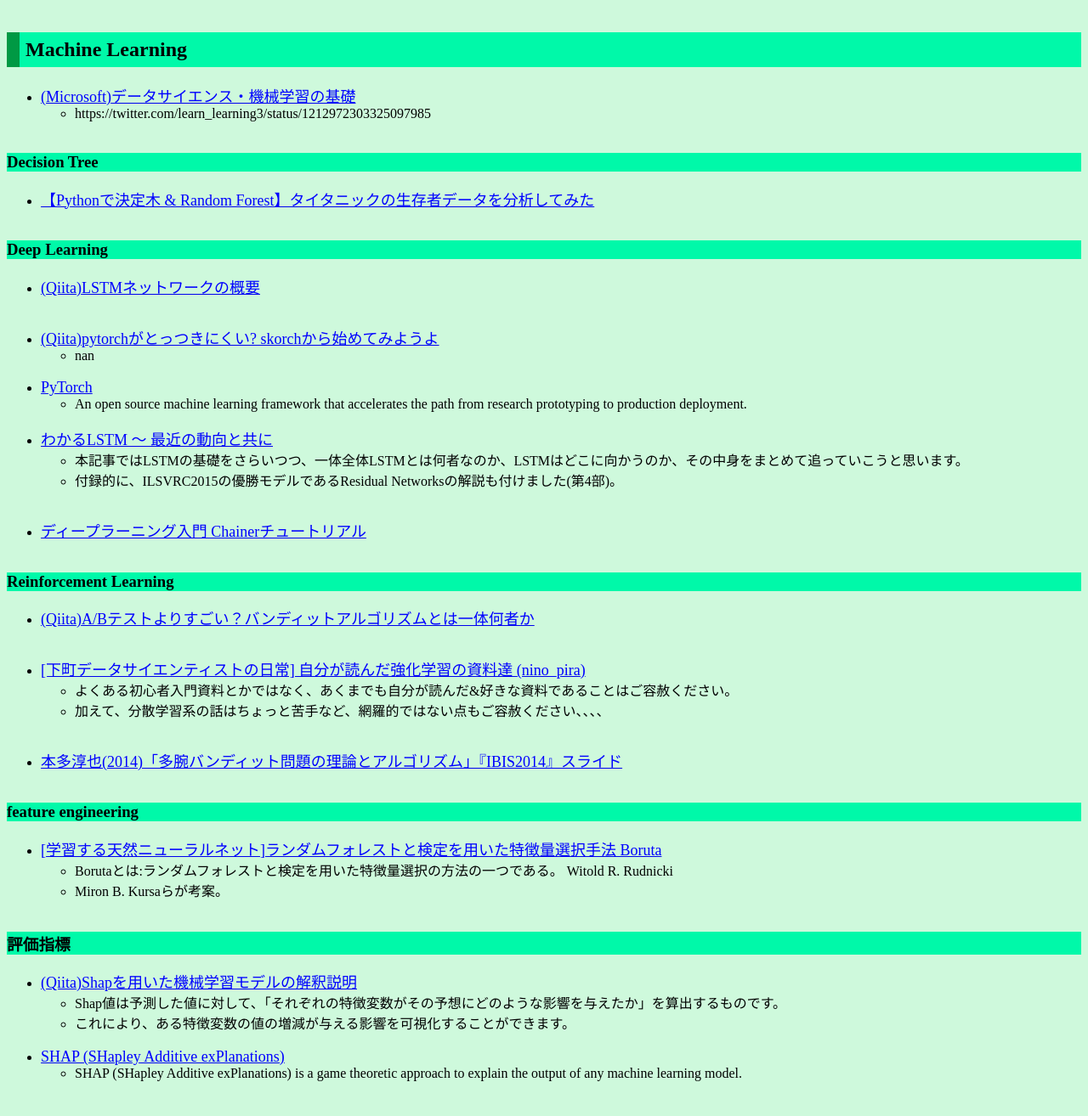
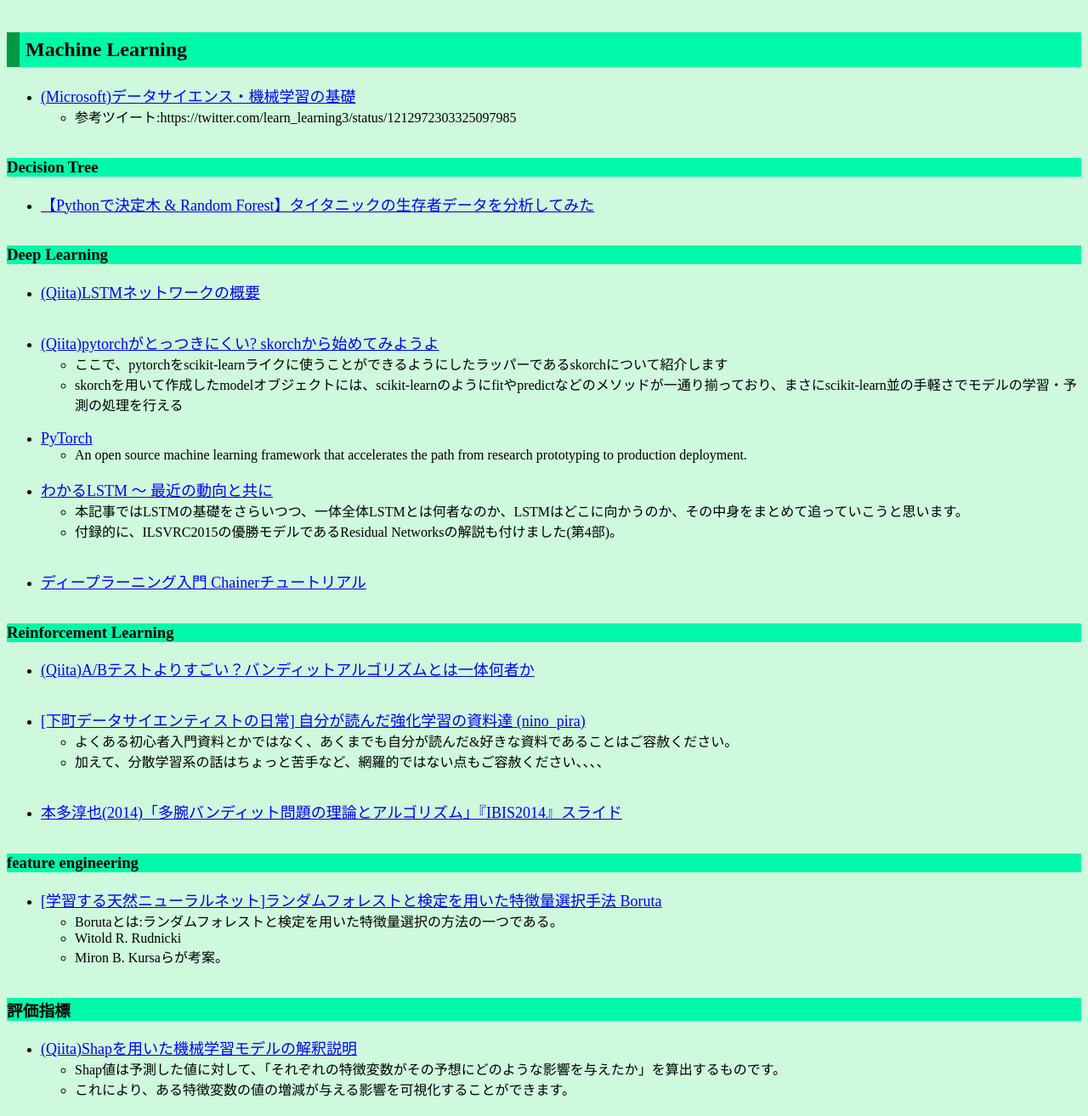
Before and after one commit to laplaciannin102/laplaciannin102.github.io, a plain HTML site: page bookmark_pages/machine_learning_bookmark.html in a window 1280 px wide. Shown: the part 253-1567 px from the top of the page at 85% size. Drawn offline with Linux system fonts and the light colour scheme.

Commit message:
update bookmarks

```diff
--- a/bookmark_pages/machine_learning_bookmark.html
+++ b/bookmark_pages/machine_learning_bookmark.html
@@ -28,7 +28,7 @@
 
 <ul>
 
-<li>https://twitter.com/learn_learning3/status/1212972303325097985 <br><br></li>
+<li>参考ツイート:https://twitter.com/learn_learning3/status/1212972303325097985 <br><br></li>
 
 </ul></li>
 
@@ -52,7 +52,9 @@
 
 <ul>
 
-<li>nan <br><br></li>
+<li>ここで、pytorchをscikit-learnライクに使うことができるようにしたラッパーであるskorchについて紹介します</li>
+
+<li>skorchを用いて作成したmodelオブジェクトには、scikit-learnのようにfitやpredictなどのメソッドが一通り揃っており、まさにscikit-learn並の手軽さでモデルの学習・予測の処理を行える <br><br></li>
 
 </ul></li>
 
@@ -106,7 +108,9 @@
 
 <ul>
 
-<li>Borutaとは:ランダムフォレストと検定を用いた特徴量選択の方法の一つである。 Witold R. Rudnicki</li>
+<li>Borutaとは:ランダムフォレストと検定を用いた特徴量選択の方法の一つである。</li>
+
+<li>Witold R. Rudnicki</li>
 
 <li>Miron B. Kursaらが考案。 <br><br></li>
 
```
Also changed, not shown: bookmark_pages/mathematics_bookmark.html (+10 -0 lines), bookmark_pages/python_bookmark.html (+9 -1 lines).
